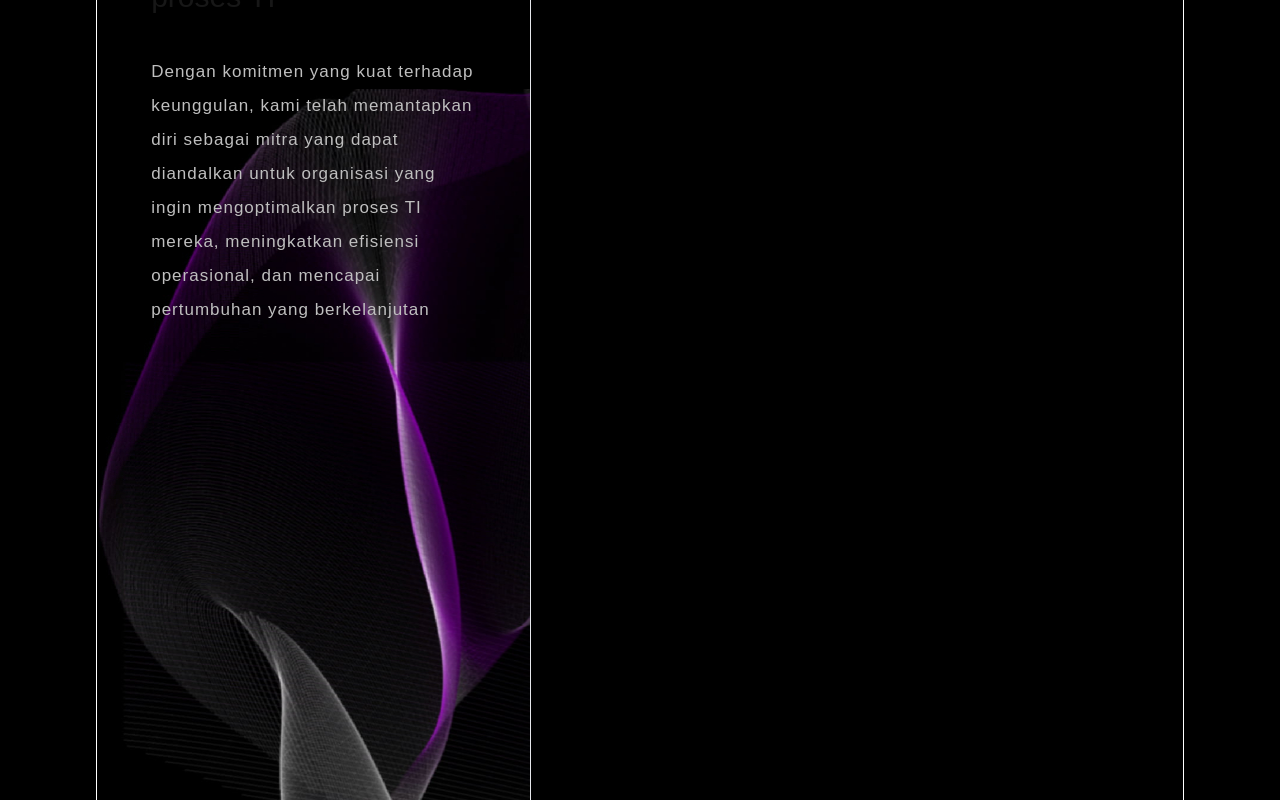
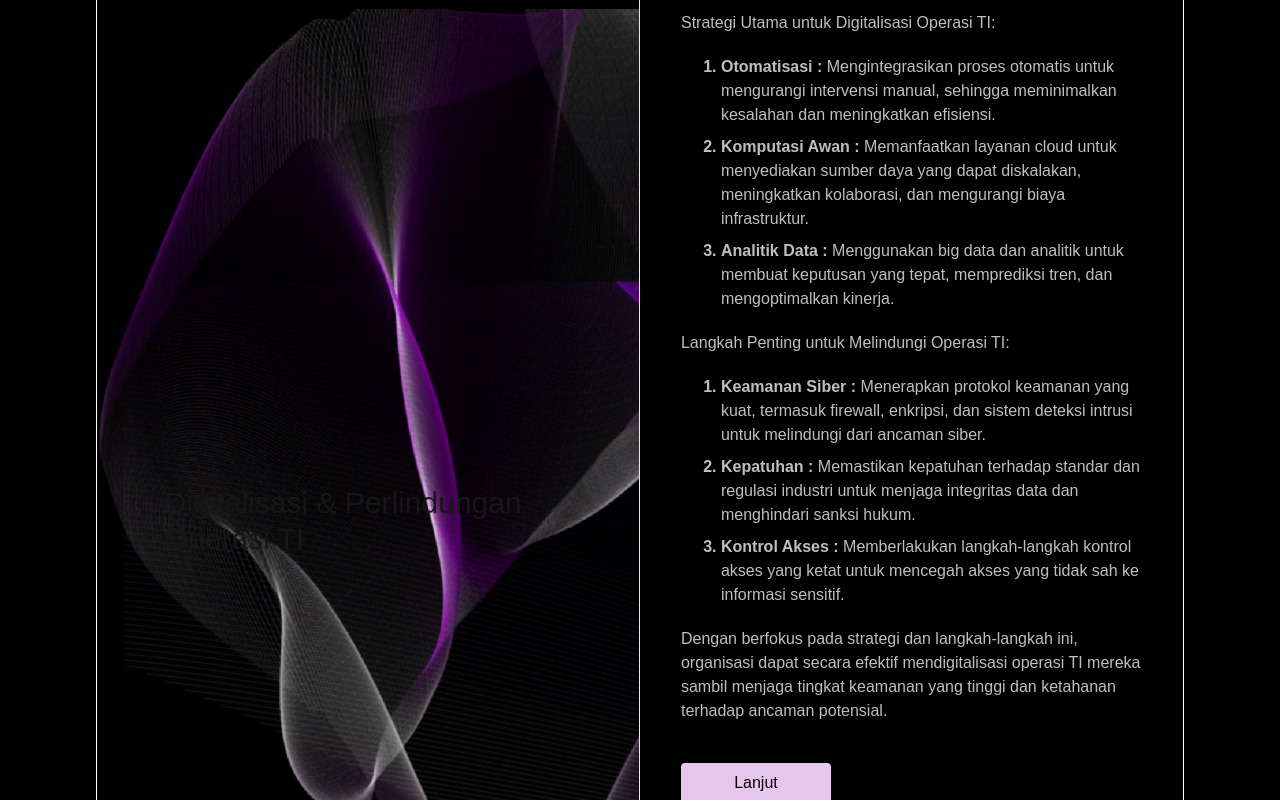
Before and after one commit to RadityaDwiEffendy/CompanyProfile, a Next.js app: page / in a window 1280 px wide. Shown: the part 4300-5100 px from the top of the page. Built offline with nearby package versions, Linux system fonts and the light colour scheme.

Commit message:
Add Page 4

```diff
--- a/app/page.js
+++ b/app/page.js
@@ -245,19 +245,46 @@ export default function Navbar() {
       <div className=" flex justify-center w-full h-[230vh] bg-black">
 
 
-        <div className="flex w-[85%] h-[220vh] border border-solid border-white ">
-          <div className="flex justify-center w-[40%] h-[220vh] border-r border-solid border-whit bg-left bg-center bg-no-repeat" style={{ backgroundImage: " url('/images/peakpx.jpg" }}>
+        <div className="flex w-[85%] h-[200vh] border border-solid border-white ">
+          <div className="flex items-center justify-center w-[100%] h-[200vh] border-r border-solid border-whit bg-left bg-center bg-no-repeat" style={{ backgroundImage: " url('/images/peakpx.jpg" }}>
             <div className="w-[75%] ">
-              <div className="w-full mt-[150px]">
-                <p className="text-3xl text-medium">Berbagai macam ITSM & Solusi keamanan untuk merampingkan proses TI</p>
+              <div className="w-full">
+                <p className="text-3xl text-medium">Digitalisasi & Perlindungan Operasi TI</p>
               </div>
-              <div className="w-full mt-10 ">
-                <p className="text-[17px] tracking-[1px] leading-loose text-abuabu" style={{}}>Dengan komitmen yang kuat terhadap keunggulan, kami telah memantapkan diri sebagai mitra yang dapat diandalkan untuk organisasi yang ingin mengoptimalkan proses TI mereka, meningkatkan efisiensi operasional, dan mencapai pertumbuhan yang berkelanjutan</p>
-              </div>
+
             </div>
           </div>
-          <div>
+          <div className="w-full flex justify-center ">
+              <div className="w-[85%]  mt-[150px]">
+                <div className="text-abuabu">
+                  <p>Dalam lanskap teknologi yang berkembang pesat saat ini, transformasi digital sangat penting untuk keberhasilan dan keamanan operasi TI. Proses ini melibatkan penerapan teknologi dan praktik canggih untuk menyederhanakan operasi, meningkatkan produktivitas, dan melindungi aset digital.</p>
+                </div>
+                <div className="text-abuabu mt-5">
+                  <p>Strategi Utama untuk Digitalisasi Operasi TI:</p>
+                </div>
+                <div className="text-abuabu mt-5 ml-10">
+                  <ol style={{ listStyle: "decimal" }}>
+                    <li className="font-semibold">Otomatisasi : <span className="font-normal">Mengintegrasikan proses otomatis untuk mengurangi intervensi manual, sehingga meminimalkan kesalahan dan meningkatkan efisiensi.</span></li>
+                    <li className="mt-2 font-semibold">Komputasi Awan : <span className="font-normal">Memanfaatkan layanan cloud untuk menyediakan sumber daya yang dapat diskalakan, meningkatkan kolaborasi, dan mengurangi biaya infrastruktur.</span> </li>
+                    <li className="mt-2 font-semibold">Analitik Data : <span className="font-normal">Menggunakan big data dan analitik untuk membuat keputusan yang tepat, memprediksi tren, dan mengoptimalkan kinerja.</span> </li>
+                  </ol>
+                </div>
+                <div className="text-abuabu mt-5">
+                  <p>Langkah Penting untuk Melindungi Operasi TI:</p>
+                </div>
+                <div className="text-abuabu mt-5 ml-10">
+                  <ol style={{ listStyle: "decimal" }}>
+                    <li className="font-semibold">Keamanan Siber : <span className="font-normal">Menerapkan protokol keamanan yang kuat, termasuk firewall, enkripsi, dan sistem deteksi intrusi untuk melindungi dari ancaman siber.</span></li>
+                    <li className="mt-2 font-semibold">Kepatuhan : <span className="font-normal">Memastikan kepatuhan terhadap standar dan regulasi industri untuk menjaga integritas data dan menghindari sanksi hukum.</span> </li>
+                    <li className="mt-2 font-semibold">Kontrol Akses : <span className="font-normal">Memberlakukan langkah-langkah kontrol akses yang ketat untuk mencegah akses yang tidak sah ke informasi sensitif.</span> </li>
+                  </ol>
+                </div>
+                <div className="text-abuabu mt-5">
+                  <p>Dengan berfokus pada strategi dan langkah-langkah ini, organisasi dapat secara efektif mendigitalisasi operasi TI mereka sambil menjaga tingkat keamanan yang tinggi dan ketahanan terhadap ancaman potensial.</p>
+                </div>
 
+                <button className="w-[150px] h-[40px] rounded bg-customPurple text-black font-normal mt-10">Lanjut</button>
+              </div>
           </div>
 
         </div>
```
Also changed, not shown: public/images/BG.jpg (added).
